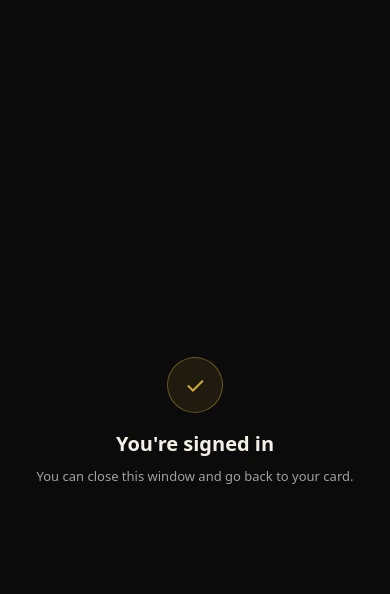
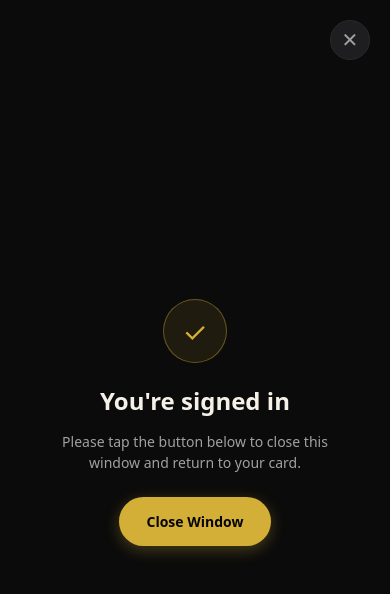
Before and after one commit to phtaply-eng/tapvinci.kit, a Next.js app: page /auth/popup-done in a window 390 px wide. Shown: the top 594 px of the page. Built offline with nearby package versions, Linux system fonts and the light colour scheme.

Commit message:
fix: add manual close buttons and timer for mobile popup

```diff
--- a/app/auth/popup-done/page.tsx
+++ b/app/auth/popup-done/page.tsx
@@ -13,16 +13,19 @@ export default function PopupDone() {
       channel.close()
     } catch {}
 
-    // 2. Fallback: Tell the main page using window.postMessage
     try {
       window.opener?.postMessage('tapvinci-signed-in', window.location.origin)
     } catch {}
 
-    // 3. Try to close the window
-    const closeTimer = setTimeout(() => window.close(), 250)
+    // 2. Try to close automatically after 1.5 seconds
+    const closeTimer = setTimeout(() => {
+      window.close()
+    }, 1500)
 
-    // 4. If it can't close (common on mobile browsers), show a message
-    const stuckTimer = setTimeout(() => setStuck(true), 1200)
+    // 3. If it can't close (mobile block), show the manual close button after 1.8 seconds
+    const stuckTimer = setTimeout(() => {
+      setStuck(true)
+    }, 1800)
 
     return () => {
       clearTimeout(closeTimer)
@@ -30,11 +33,21 @@ export default function PopupDone() {
     }
   }, [])
 
+  const handleClose = () => {
+    window.close()
+    // Fallback if window.close() is completely blocked by the browser
+    // We redirect to the root, which will reload their profile
+    if (window.opener) {
+      window.opener.focus()
+    }
+  }
+
   return (
     <main
       style={{
         minHeight: '100vh',
         display: 'flex',
+        flexDirection: 'column',
         alignItems: 'center',
         justifyContent: 'center',
         padding: '24px',
@@ -42,30 +55,77 @@ export default function PopupDone() {
         color: '#F5F1E8',
         textAlign: 'center',
         fontFamily: 'system-ui, -apple-system, Segoe UI, sans-serif',
+        position: 'relative',
       }}
     >
+      {/* Top Right X Button */}
+      <button
+        onClick={handleClose}
+        style={{
+          position: 'absolute',
+          top: '20px',
+          right: '20px',
+          width: '40px',
+          height: '40px',
+          borderRadius: '50%',
+          background: '#1E1E20',
+          color: '#A1A1A1',
+          border: '1px solid #2A2A2A',
+          display: 'flex',
+          alignItems: 'center',
+          justifyContent: 'center',
+          fontSize: '20px',
+          cursor: 'pointer',
+        }}
+      >
+        ✕
+      </button>
+
       <div>
         <div
           style={{
-            width: 56,
-            height: 56,
-            margin: '0 auto 16px',
+            width: 64,
+            height: 64,
+            margin: '0 auto 20px',
             borderRadius: '50%',
             border: '1px solid rgba(212,175,55,0.4)',
             background: 'rgba(212,175,55,0.1)',
             color: '#D4AF37',
-            fontSize: 24,
-            lineHeight: '54px',
+            fontSize: 28,
+            display: 'flex',
+            alignItems: 'center',
+            justifyContent: 'center',
           }}
         >
           ✓
         </div>
-        <h1 style={{ fontSize: 20, fontWeight: 700, margin: 0 }}>You&apos;re signed in</h1>
-        <p style={{ marginTop: 8, fontSize: 13, color: '#A1A1A1' }}>
+        <h1 style={{ fontSize: 24, fontWeight: 700, margin: 0 }}>You&apos;re signed in</h1>
+
+        <p style={{ marginTop: 12, fontSize: 14, color: '#A1A1A1', maxWidth: '300px', margin: '12px auto 0 auto', lineHeight: 1.5 }}>
           {stuck
-            ? 'You can close this window and go back to your card.'
+            ? 'Please tap the button below to close this window and return to your card.'
             : 'Taking you back to your card…'}
         </p>
+
+        {stuck && (
+          <button
+            onClick={handleClose}
+            style={{
+              marginTop: '24px',
+              padding: '14px 28px',
+              borderRadius: '999px',
+              background: '#D4AF37',
+              color: '#050505',
+              fontWeight: 700,
+              fontSize: '14px',
+              border: 'none',
+              cursor: 'pointer',
+              boxShadow: '0 4px 15px rgba(212,175,55,0.3)',
+            }}
+          >
+            Close Window
+          </button>
+        )}
       </div>
     </main>
   )
```
